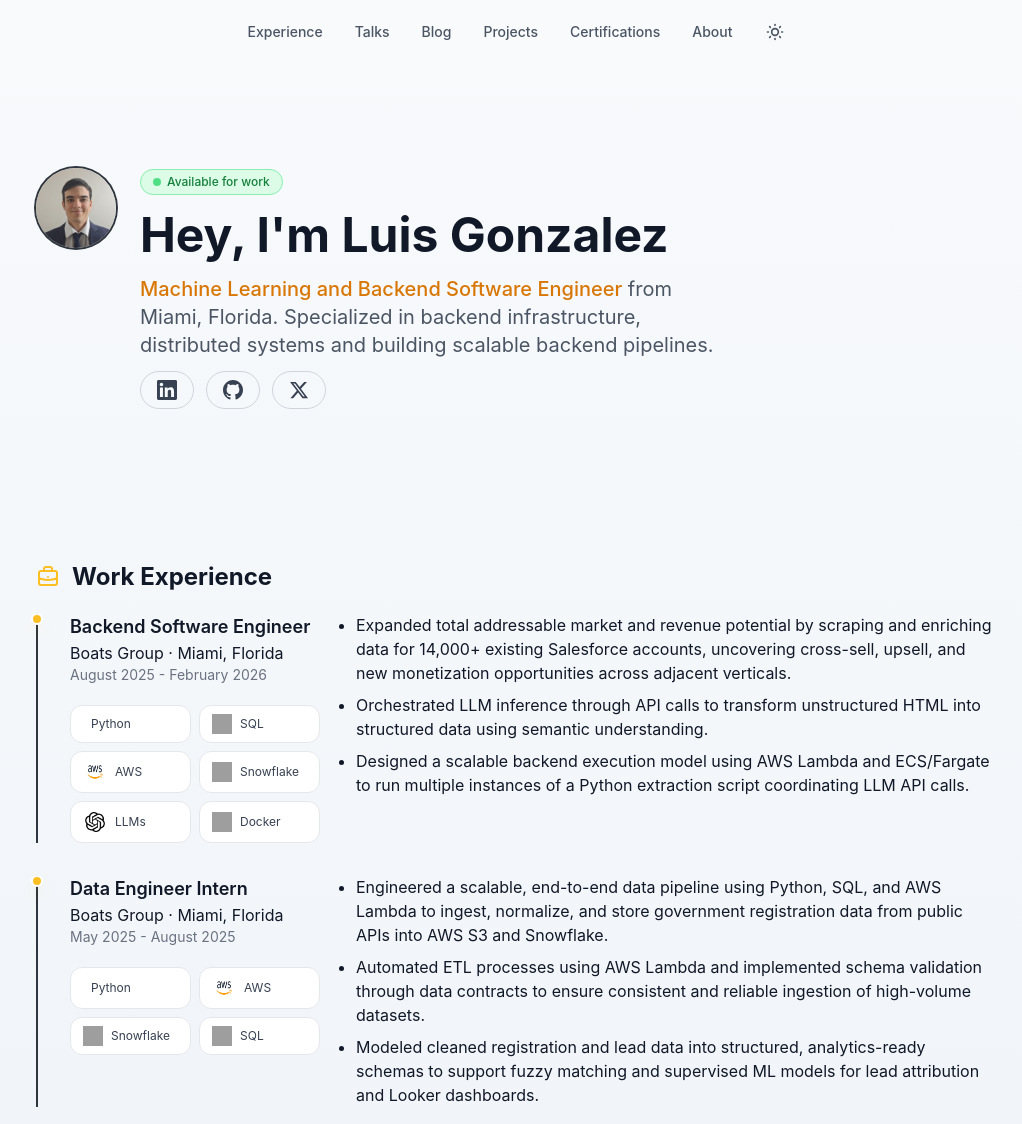
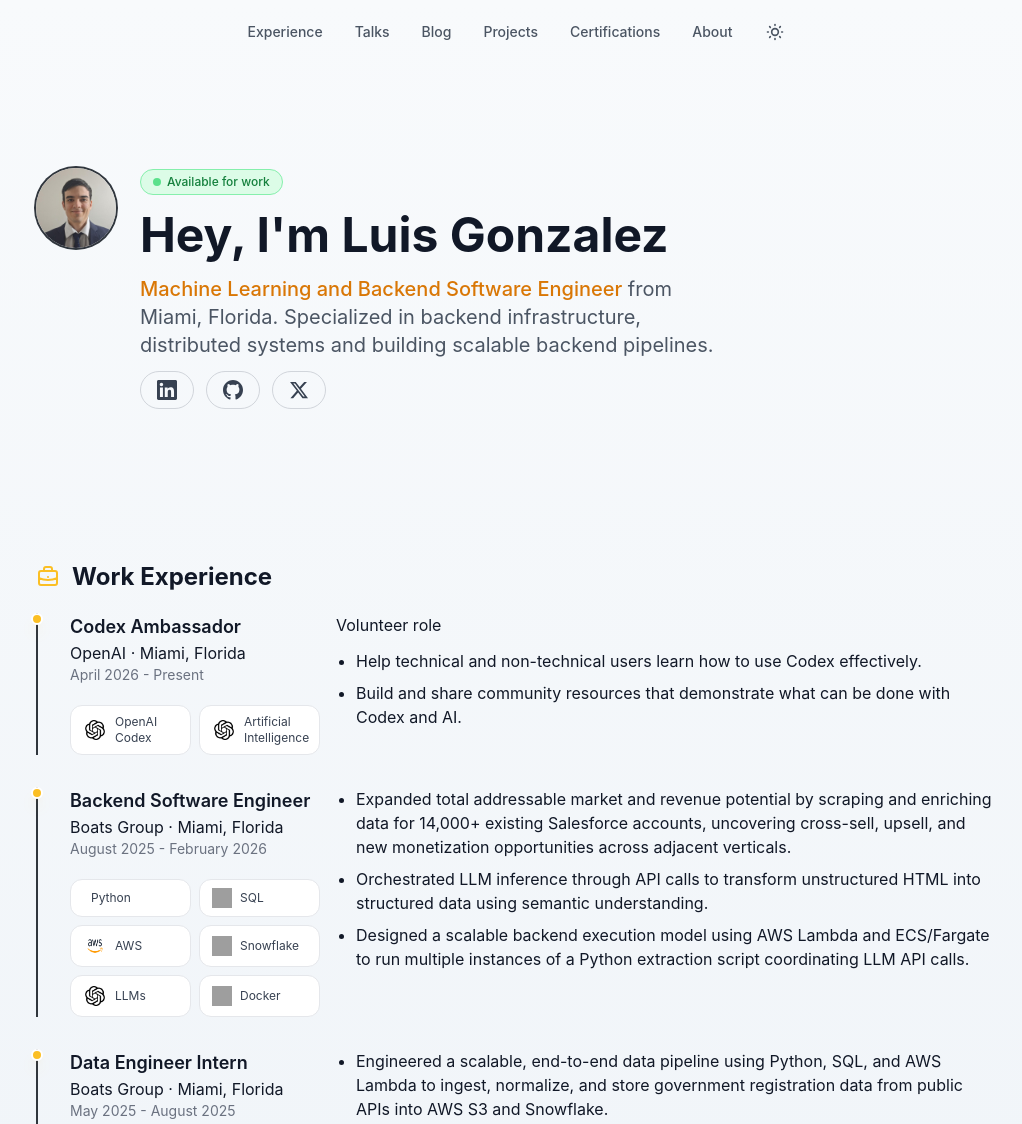
Before and after one commit to LuisJG8/personal_website, a website built with Vite: page index.html in a window 1280 px wide. Shown: the top 1124 px of the page, without its empty margins (124-1146 px from the left). Built offline with nearby package versions, Linux system fonts and the light colour scheme; grey boxes are pictures that could not be loaded.

Commit message:
add Codex Ambassador and security updates

```diff
--- a/index.html
+++ b/index.html
@@ -139,6 +139,35 @@
           <div class="timeline-dot absolute -left-[7px] top-0"></div>
           <div class="grid md:grid-cols-[250px_1fr] gap-4">
             <div>
+              <h3 class="text-lg font-semibold text-accent-yellow">Codex Ambassador</h3>
+              <p class="text-white">OpenAI · Miami, Florida</p>
+              <p class="text-sm text-gray-500">April 2026 - Present</p>
+              <div class="tech-bento">
+                <div class="tech-tile">
+                  <img src="/images/openai_logo_icon_248315.png" alt="" aria-hidden="true" class="logo-contrast">
+                  OpenAI Codex
+                </div>
+                <div class="tech-tile">
+                  <img src="/images/openai_logo_icon_248315.png" alt="" aria-hidden="true" class="logo-contrast">
+                  Artificial Intelligence
+                </div>
+              </div>
+            </div>
+            <div>
+              <p class="text-white mb-3">Volunteer role</p>
+              <ul class="text-white list-disc pl-5 space-y-2">
+                <li>Help technical and non-technical users learn how to use Codex effectively.</li>
+                <li>Build and share community resources that demonstrate what can be done with Codex and AI.</li>
+              </ul>
+            </div>
+          </div>
+        </article>
+
+        <!-- Experience Item 1 -->
+        <article class="relative pl-8 border-l-2 border-dark-600">
+          <div class="timeline-dot absolute -left-[7px] top-0"></div>
+          <div class="grid md:grid-cols-[250px_1fr] gap-4">
+            <div>
               <h3 class="text-lg font-semibold text-accent-yellow">Backend Software Engineer</h3>
               <p class="text-white">Boats Group · Miami, Florida</p>
               <p class="text-sm text-gray-500">August 2025 - February 2026</p>
@@ -179,7 +208,7 @@
           </div>
         </article>
 
-        <!-- Experience Item 1 -->
+        <!-- Experience Item 2 -->
         <article class="relative pl-8 border-l-2 border-dark-600">
           <div class="timeline-dot absolute -left-[7px] top-0"></div>
           <div class="grid md:grid-cols-[250px_1fr] gap-4">
@@ -216,7 +245,7 @@
           </div>
         </article>
 
-        <!-- Experience Item 2 -->
+        <!-- Experience Item 3 -->
         <article class="relative pl-8 border-l-2 border-dark-600">
           <div class="timeline-dot absolute -left-[7px] top-0"></div>
           <div class="grid md:grid-cols-[250px_1fr] gap-4">
--- a/package.json
+++ b/package.json
@@ -3,6 +3,10 @@
   "private": true,
   "version": "1.0.0",
   "type": "module",
+  "packageManager": "pnpm@11.0.6",
+  "engines": {
+    "node": "^20.19.0 || >=22.12.0"
+  },
   "scripts": {
     "dev": "vite",
     "build": "vite build",
@@ -13,6 +17,6 @@
     "postcss": "^8.4.35",
     "tailwindcss": "^3.4.1",
     "typescript": "^5.3.3",
-    "vite": "^5.1.4"
+    "vite": "^8.0.14"
   }
 }
--- a/vite.config.js
+++ b/vite.config.js
@@ -4,7 +4,6 @@ export default defineConfig({
   // Custom domains are served from the site root.
   base: '/',
   build: {
-    minify: 'esbuild',
     cssMinify: true,
     rollupOptions: {
       output: {
@@ -12,9 +11,6 @@ export default defineConfig({
       },
     },
   },
-  esbuild: {
-    drop: ['console', 'debugger'],
-  },
   server: {
     open: true,
   },
```
Also changed, not shown: .github/workflows/deploy-pages.yml, pnpm-lock.yaml (added), 2 other files.
